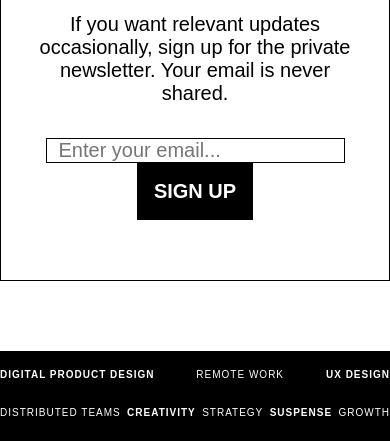
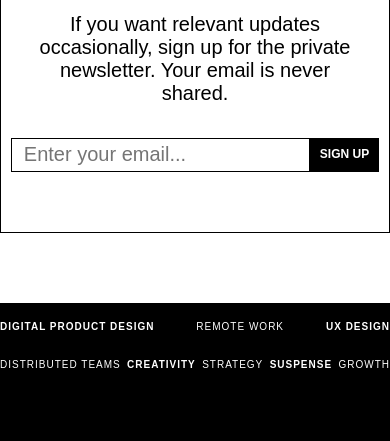
Before and after one commit to PoTayTo1107/Landing-Page-HTML-CSS, a plain HTML site: page article.html in a window 390 px wide. Shown: the part 5608-6049 px from the top of the page. Drawn offline with nearby package versions, Linux system fonts and the light colour scheme; a web font is replaced by a local one.

Commit message:
final touch

```diff
--- a/style.css
+++ b/style.css
@@ -554,7 +554,8 @@ footer {
         padding: 0 2rem 0 1.2rem;
     }
     .signup_email-confirm {
-        padding: 1.7rem;
+        padding: 1rem;
+        font-size: 1.2rem;
     }
 }
 
```
